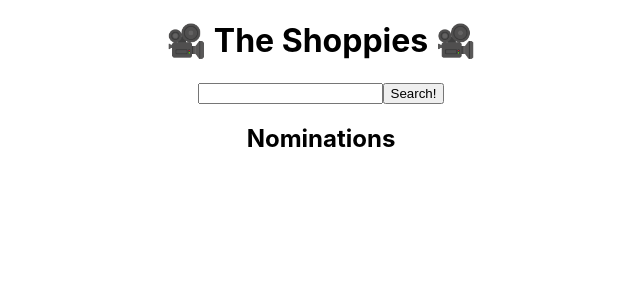
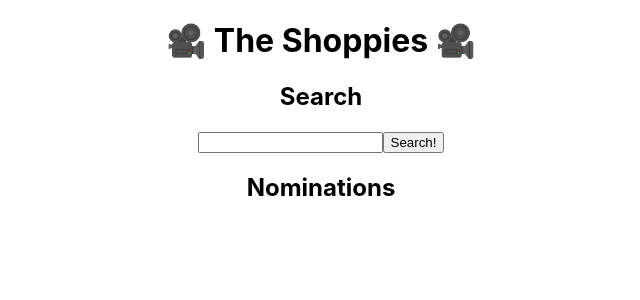
Before and after one commit to Luke-Berzins/movie_nominations, a React (Create React App) app: page / in a window 1280 px wide. Shown: the top 300 px of the page, without its empty margins (319-959 px from the left). Built offline with nearby package versions, Linux system fonts and the light colour scheme.

Commit message:
cancel button now removes movie from nominations

```diff
--- a/src/components/NominationList.js
+++ b/src/components/NominationList.js
@@ -13,6 +13,7 @@ export default function NominationList(props) {
                 title={nominatedMovie}
                 year={props.nominationList[nominatedMovie]}
                 setNominationList={props.setNominationList}
+                nominationList={props.nominationList}
             />
         })
     )
--- a/src/components/NominationListItem.js
+++ b/src/components/NominationListItem.js
@@ -5,7 +5,9 @@ export default function NominationListItem(props) {
 
 
     const handleCancel = (cancelled) => {
-
+        const {[cancelled] : value, ...newNominations} = props.nominationList
+        console.log(newNominations)
+        props.setNominationList(newNominations)
     }
 
     return (
--- a/src/components/Search.js
+++ b/src/components/Search.js
@@ -44,6 +44,7 @@ export default function Search(props) {
 
     return (
         <section>
+            <h2>Search</h2>
             <div>
             {submitting && <p>...Submitting!</p>}
             {error && <p>{error}</p>}
```
